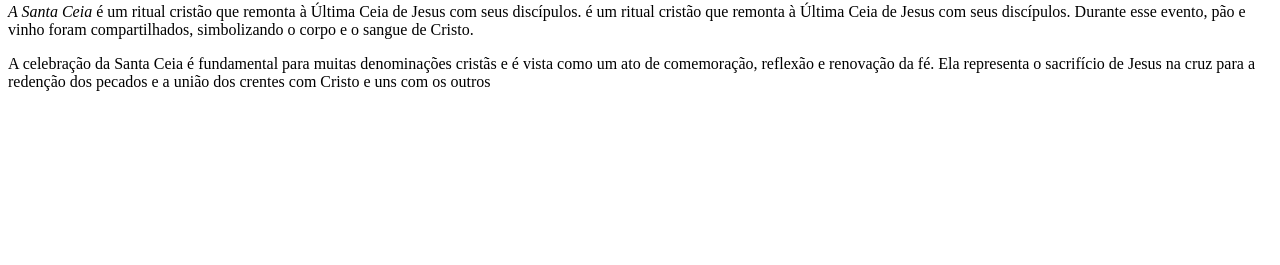
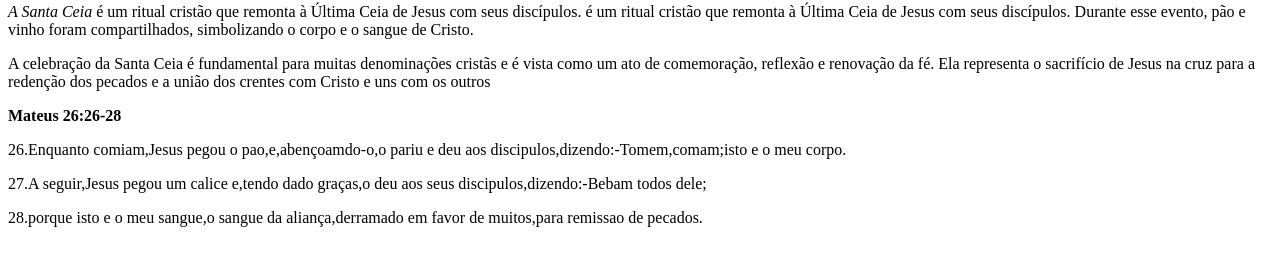
Before and after one commit to biamartinsz08/santa-ceia, a plain HTML site: page index.html in a window 1280 px wide. Shown: the part 103-368 px from the top of the page. Drawn offline with Linux system fonts and the light colour scheme.

Commit message:
passagem biblica

```diff
--- a/index.html
+++ b/index.html
@@ -17,5 +17,9 @@ Durante esse evento, pão e vinho foram compartilhados, simbolizando o corpo e o
 
 </p>A celebração da Santa Ceia é fundamental para muitas denominações cristãs e é vista como um ato de comemoração, reflexão e renovação da fé.
 Ela representa o sacrifício de Jesus na cruz para a redenção dos pecados e a união dos crentes com Cristo e uns com os outros</p>
+<STRONG>Mateus 26:26-28</STRONG>
+<p>26.Enquanto comiam,Jesus pegou o pao,e,abençoamdo-o,o pariu e deu aos discipulos,dizendo:-Tomem,comam;isto e o meu corpo.</p>
+<p>27.A seguir,Jesus pegou um calice e,tendo dado graças,o deu aos seus discipulos,dizendo:-Bebam todos dele;</p>
+<p>28.porque isto e o meu sangue,o sangue da aliança,derramado em favor de muitos,para remissao de pecados.</p>
 </body>
 </html>
```
